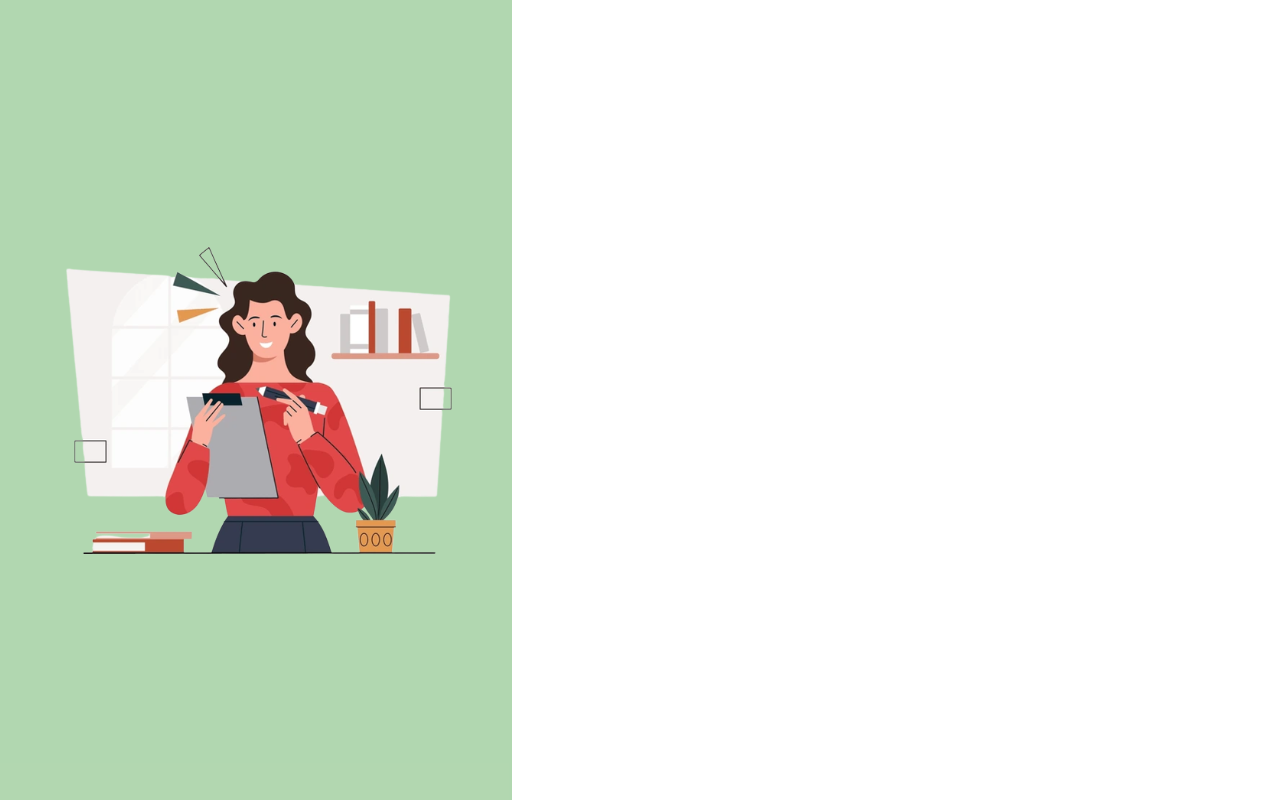
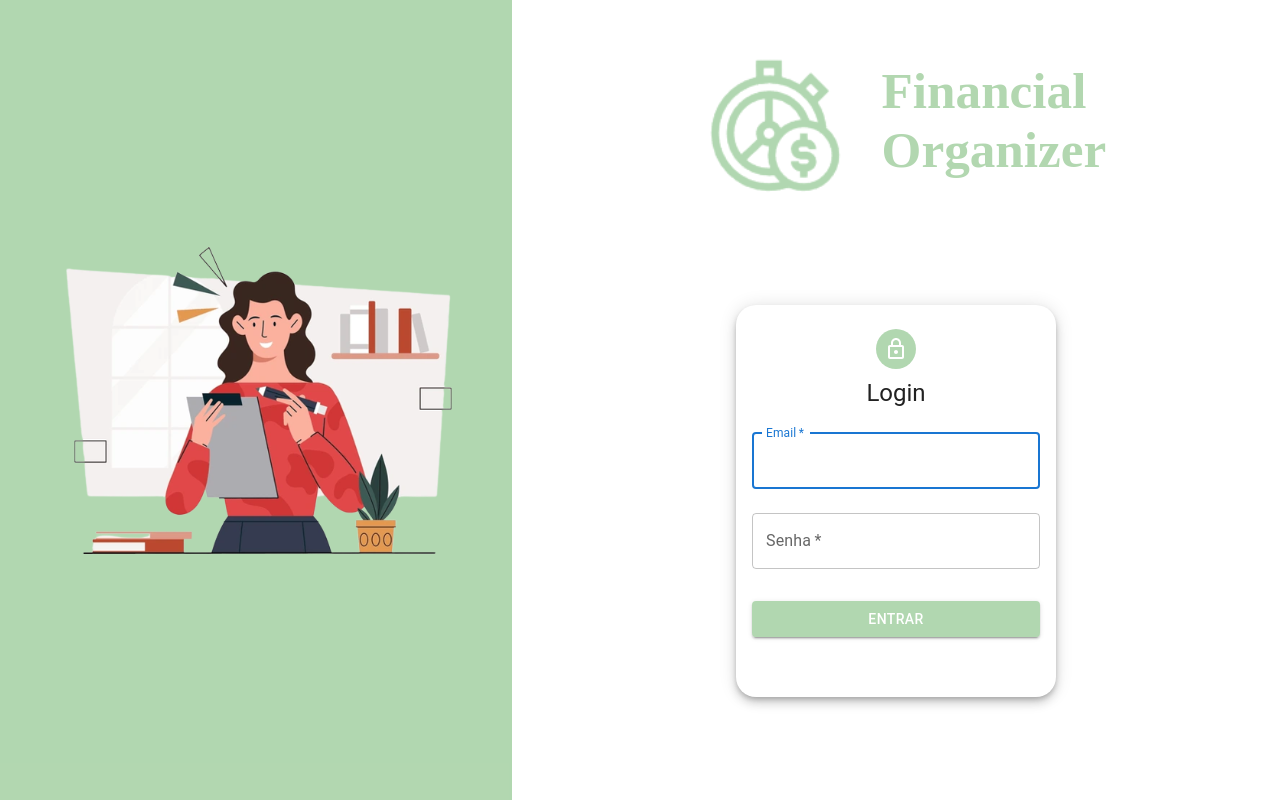
Before and after one commit to caiojlima/front-dev-financial-organizer, a React (Create React App) app: page / in a window 1280 px wide. Built offline with nearby package versions, Linux system fonts and the light colour scheme.

Commit message:
[FEAT]: Form Skeleton

```diff
--- a/package.json
+++ b/package.json
@@ -5,6 +5,7 @@
   "dependencies": {
     "@emotion/react": "^11.13.0",
     "@emotion/styled": "^11.13.0",
+    "@mui/icons-material": "^5.16.7",
     "@mui/material": "^5.16.7",
     "@testing-library/jest-dom": "^5.17.0",
     "@testing-library/react": "^13.4.0",
--- /dev/null
+++ b/src/components/Form.tsx
@@ -0,0 +1,65 @@
+import { Avatar, Button, Grid, Paper, TextField, Typography } from "@mui/material"
+import { useState } from "react";
+import LockOutlinedIcon from '@mui/icons-material/LockOutlined';
+
+const Form = () => {
+  const [email, setEmail] = useState('');
+  const [password, setPassword] = useState('');
+
+  const handleSubmit = (e: { preventDefault: () => void; }) => {
+    e.preventDefault();
+    // Implementar a lógica de autenticação aqui
+  };
+  return (
+    <Grid container component="main" sx={ { height: "70%", display: "flex", justifyContent: "center", alignItems: "center" } }>
+      <Grid item xs={12} sm={8} md={5} component={Paper} elevation={6} square sx={{ borderRadius: "20px", height: "70%", padding: "1em" }}>
+        <div style={{ display: 'flex', flexDirection: 'column', alignItems: 'center' }}>
+          <Avatar sx={{ m: 1, bgcolor: 'rgba(45, 146, 42, 0.37)' }}>
+            <LockOutlinedIcon />
+          </Avatar>
+          <Typography component="h1" variant="h5">
+            Login
+          </Typography>
+          <form onSubmit={handleSubmit} style={{ width: '100%', marginTop: '8px' }}>
+            <TextField
+              variant="outlined"
+              margin="normal"
+              required
+              fullWidth
+              id="email"
+              label="Email"
+              name="email"
+              autoComplete="email"
+              autoFocus
+              value={email}
+              onChange={(e) => setEmail(e.target.value)}
+            />
+            <TextField
+              variant="outlined"
+              margin="normal"
+              required
+              fullWidth
+              name="password"
+              label="Senha"
+              type="password"
+              id="password"
+              autoComplete="current-password"
+              value={password}
+              onChange={(e) => setPassword(e.target.value)}
+            />
+            <Button
+              type="submit"
+              fullWidth
+              variant="contained"
+              sx={{ mt: 3, mb: 2, backgroundColor: "rgba(45, 146, 42, 0.37)", "&:hover": { backgroundColor: "green" } }}
+            >
+              Entrar
+            </Button>
+          </form>
+        </div>
+      </Grid>
+    </Grid>
+  )
+}
+
+export default Form;
--- /dev/null
+++ b/src/components/Title.tsx
@@ -0,0 +1,11 @@
+import { Box } from "@mui/material";
+import logo from "../assets/Logo.svg";
+
+const Title = () => (
+  <Box sx={{ width: "60%  ", display: "flex", justifyContent: "space-around", alignItems: 'center', fontSize: "2vw" }}>
+    <img style={{ width: "20vw" }} src={ logo } alt="Logo" />
+    <h1 style={ { color: "rgba(45, 146, 42, 0.37)" } }>Financial Organizer</h1>
+  </Box>
+);
+
+export default Title;
--- a/src/pages/Home.tsx
+++ b/src/pages/Home.tsx
@@ -1,14 +1,19 @@
 import { Box } from "@mui/material";
 import homeImage from "../assets/home-img.svg";
 import { firstBoxStyle, homeContainerStyle, secondBoxStyle } from "../styles/home.style";
+import Form from "../components/Form";
+import Title from "../components/Title";
 
 const Home = () => {
   return (
-    <Box sx={ homeContainerStyle }>
-      <Box sx={ firstBoxStyle }>
-        <img src={ homeImage } alt="home-img" />
+    <Box sx={homeContainerStyle}>
+      <Box sx={firstBoxStyle}>
+        <img src={homeImage} alt="home-img" />
       </Box>
-      <Box sx={ secondBoxStyle }></Box>
+      <Box sx={secondBoxStyle}>
+        <Title />
+        <Form></Form>
+      </Box>
     </Box>
   );
 }
--- a/src/styles/home.style.ts
+++ b/src/styles/home.style.ts
@@ -13,6 +13,10 @@ export const firstBoxStyle = {
 }
 
 export const secondBoxStyle = {
+  display: "flex",
+  justifyContent: "center",
+  alignItems: "center",
+  flexDirection: "column",
   width: "60%",
   height: '100%',
 }
```
Also changed, not shown: src/assets/Logo.svg (added), 1 other file (tests, documents, lock files or other folders).
